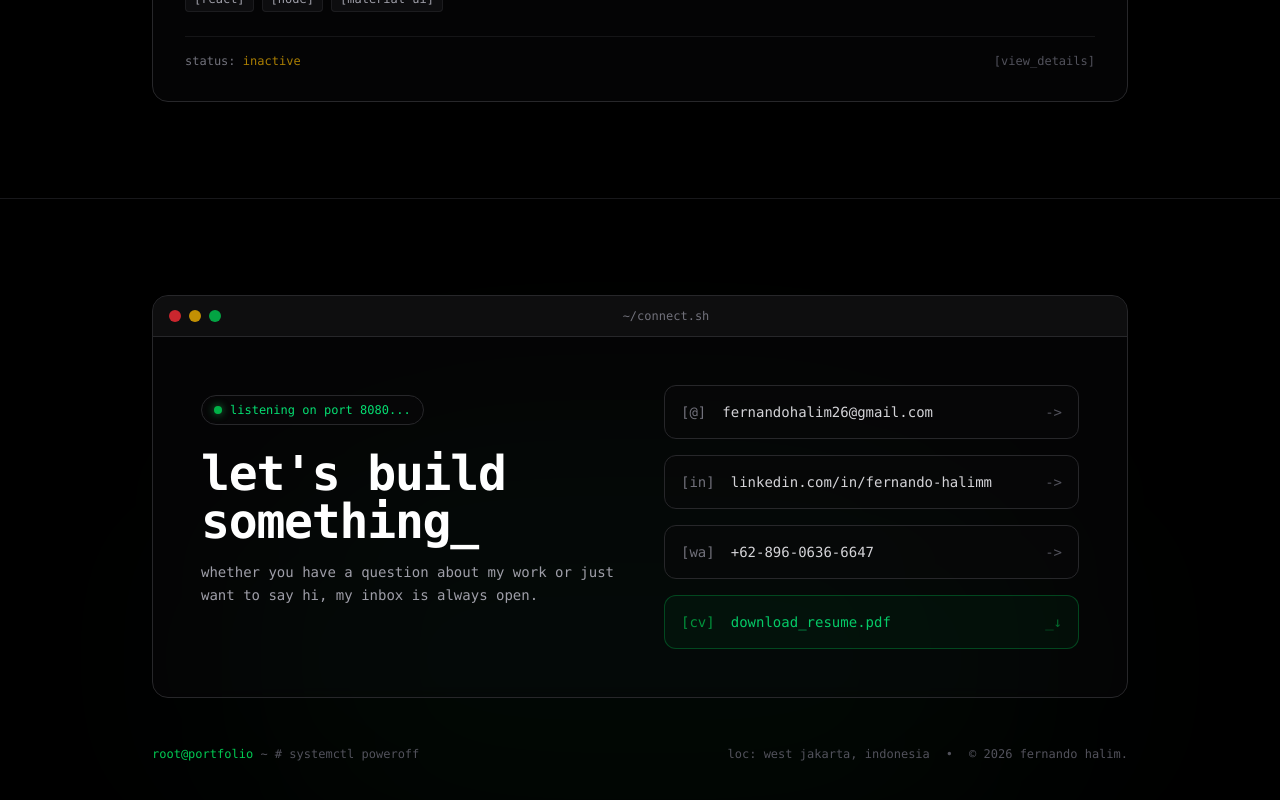
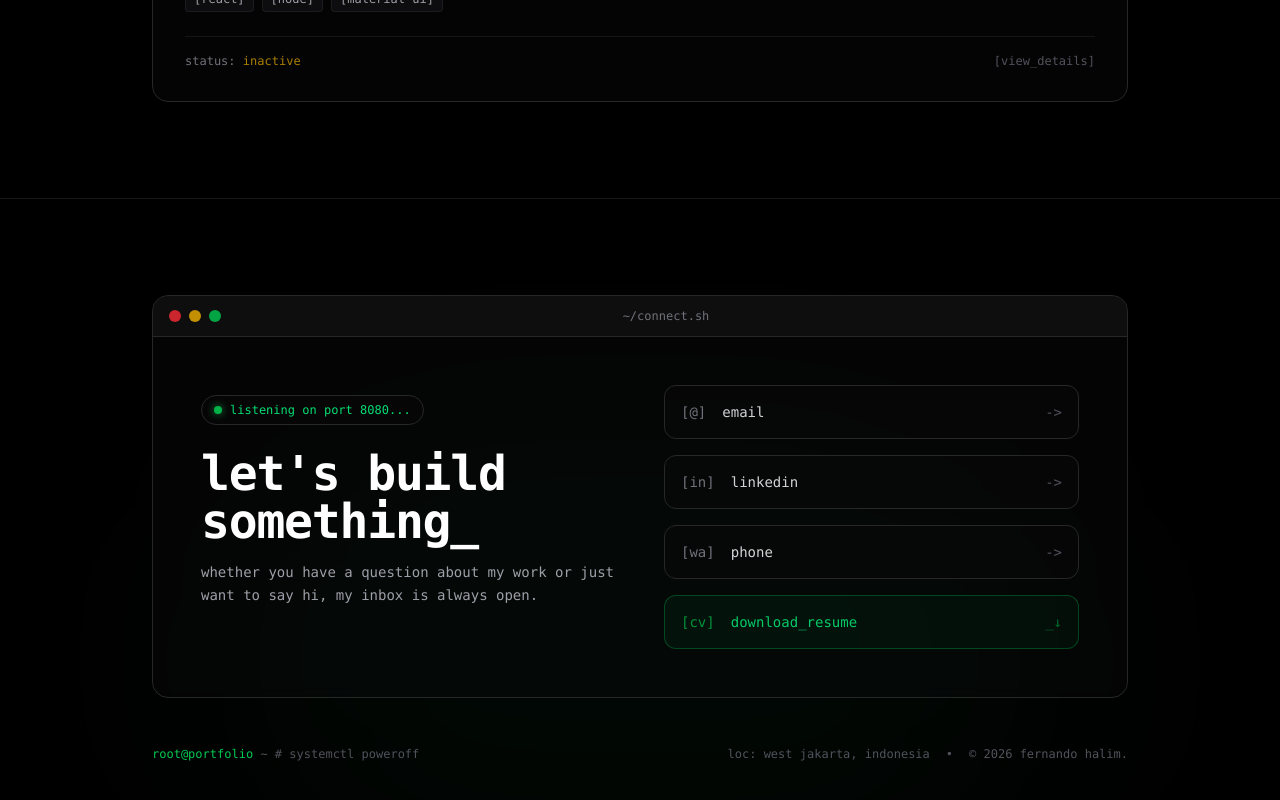
Before and after one commit to fernandohalim/client-porto, a Next.js app: page / in a window 1280 px wide. Shown: the part 3244-4044 px from the top of the page. Built offline with nearby package versions, Linux system fonts and the light colour scheme.

Commit message:
fix responsive issue

```diff
--- a/src/components/Footer.tsx
+++ b/src/components/Footer.tsx
@@ -63,7 +63,7 @@ export default function Footer() {
                     [@]
                   </span>
                   <span className="text-zinc-300 group-hover/btn:text-white transition-colors">
-                    {contactInfo.email}
+                    email
                   </span>
                 </div>
                 <span className="text-zinc-600 group-hover/btn:text-white transition-colors">
@@ -82,7 +82,7 @@ export default function Footer() {
                     [in]
                   </span>
                   <span className="text-zinc-300 group-hover/btn:text-white transition-colors">
-                    {contactInfo.linkedin}
+                    linkedin
                   </span>
                 </div>
                 <span className="text-zinc-600 group-hover/btn:text-blue-400 transition-colors">
@@ -101,7 +101,7 @@ export default function Footer() {
                     [wa]
                   </span>
                   <span className="text-zinc-300 group-hover/btn:text-white transition-colors">
-                    {contactInfo.phone}
+                    phone
                   </span>
                 </div>
                 <span className="text-zinc-600 group-hover/btn:text-green-400 transition-colors">
@@ -120,7 +120,7 @@ export default function Footer() {
                     [cv]
                   </span>
                   <span className="text-green-400/90 group-hover/btn:text-green-400 transition-colors">
-                    download_resume.pdf
+                    download_resume
                   </span>
                 </div>
                 <span className="text-green-500/50 group-hover/btn:text-green-400 transition-colors">
--- a/src/components/Hero.tsx
+++ b/src/components/Hero.tsx
@@ -17,14 +17,14 @@ export default function Hero() {
         </div>
 
         {/* massive mono headline with blinking cursor */}
-        <h1 className="text-4xl md:text-6xl lg:text-7xl font-mono font-bold tracking-tighter text-transparent bg-clip-text bg-linear-to-b from-white to-zinc-500 mb-8">
+        <h1 className="text-2xl sm:text-4xl md:text-6xl lg:text-7xl font-mono font-bold tracking-tighter text-transparent bg-clip-text bg-linear-to-b from-white to-zinc-500 mb-8">
           building_robust_systems. <br className="hidden md:block" />
           <DecryptText text="crafting_clean_uis." />
-          <span className="inline-block w-4 md:w-8 h-10 md:h-16 bg-green-500 ml-2 animate-blink align-middle -translate-y-1 md:-translate-y-2"></span>{" "}
+          <span className="inline-block w-2 md:w-8 h-6 md:h-16 bg-green-500 ml-2 animate-blink align-middle -translate-y-1 md:-translate-y-2"></span>{" "}
         </h1>
 
         {/* clean mono subheadline */}
-        <p className="text-zinc-400 text-base md:text-lg max-w-2xl mx-auto font-mono leading-relaxed mb-12 lowercase">
+        <p className="text-zinc-400 text-sm sm:text-base md:text-lg max-w-2xl mx-auto font-mono leading-relaxed mb-12 lowercase">
           hi, i&apos;m{" "}
           <span className="text-green-400 font-medium">fernando halim</span>. a
           fullstack developer specializing in fraud detection systems and modern
```
